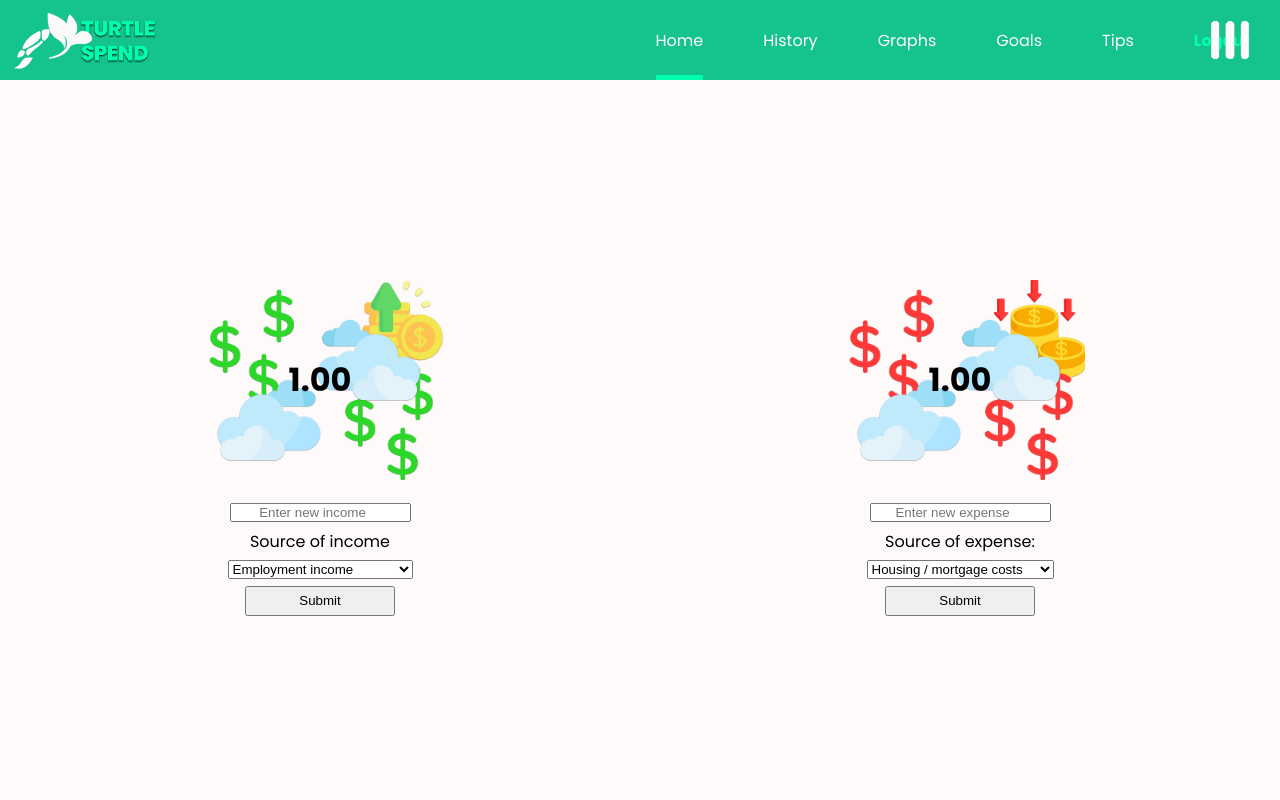
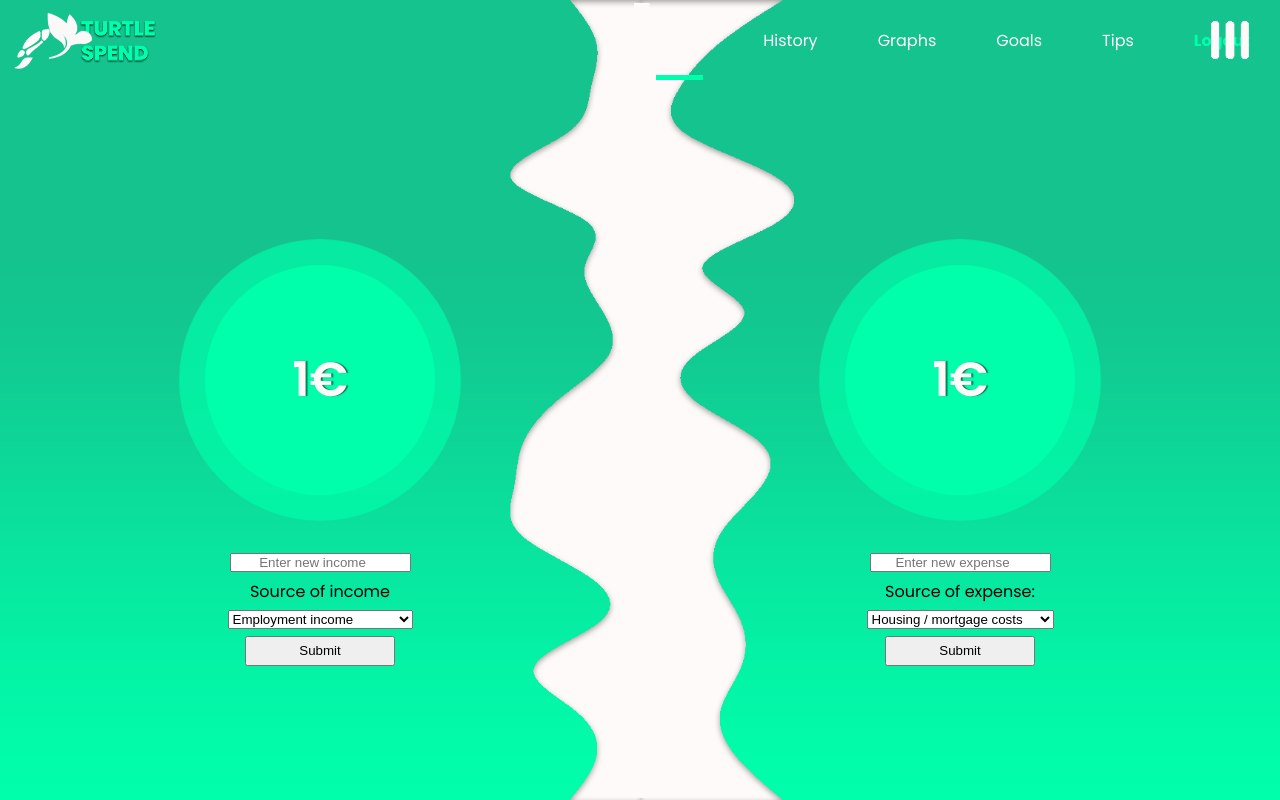
Before and after one commit to AlanWes/Budget-Managment-App, a Django app: page /home/ in a window 1280 px wide. Run offline with Django 4.2, Linux system fonts and the light colour scheme; a user stored in the database is signed in; tables that the repository leaves empty hold one stand-in row (values such as "Sample post").

Commit message:
change home, animation

```diff
--- a/src_projects/Project_Budget/login_register_app/views.py
+++ b/src_projects/Project_Budget/login_register_app/views.py
@@ -86,7 +86,7 @@ def HomePage(request):
         money = user_profile.money
         expense = user_profile.spend
 
-    return render(request, 'home.html', {'money': money, 'expense': expense})
+    return render(request, 'home.html', {'money': format(money, '.2f') if money % 1 != 0 else int(money), 'expense': format(expense, '.2f') if expense % 1 != 0 else int(expense)})
 
 def LogoutPage(request):
     logout(request)
--- a/src_projects/Project_Budget/static/css/home.css
+++ b/src_projects/Project_Budget/static/css/home.css
@@ -3,6 +3,7 @@
 :root {
   --income-how: url('/static/images/income-how.png');
   --spend-how: url('/static/images/spend-how.png');
+  --home-back: url('/static/images/home-back.png');
 }
 
 * {
@@ -19,10 +20,30 @@ body {
 
 .container {
   overflow: hidden;
+  background-image: var(--home-back);
+  background-size: cover;
+  background-position: center;
 }
 
 .underline {
   border-bottom: 5px solid rgb(0, 255, 171);
+}
+
+/* ANIMATIONS */
+
+@keyframes grow-circle {
+  0% {
+    transform: translate(-50%, -50%) scale(1);
+    opacity: 1;
+  }
+  50% {
+    transform: translate(-50%, -50%) scale(1.33);
+    opacity: 0.5;
+  }
+  100% {
+    transform: translate(-50%, -50%) scale(1.66);
+    opacity: 0;
+  }
 }
 
 /* MAIN STYLE */
@@ -36,7 +57,6 @@ body {
   height: 10vh;
   width: 100vw;
   max-width: 100%;
-  background-color: rgb(20, 195, 142, 1);
   background-size: cover;
   box-sizing: border-box;
   z-index: 999;
@@ -93,7 +113,7 @@ body {
   height: 90vh;
   width: 50vw;
   box-sizing: border-box;
-  background-color: rgb(255,250,250);
+  background: transparent;
 }
 
 .income-section form {
@@ -120,18 +140,48 @@ body {
 }
 
 .income-section form .income-how {
+  position: relative;
   display: flex;
   justify-content: center;
   align-items: center;
-  height: 200px;
-  width: 250px;
+  height: 300px;
+  width: 300px;
   margin: 1em;
-  background-image: var(--income-how);
-  background-size: cover;
+}
+
+.income-section form .circle {
+  content: "";
+  position: absolute;
+  top: 50%;
+  left: 50%;
+  transform: translate(-50%, -50%);
+  width: 230px;
+  height: 230px;
+  background-color: rgb(0, 255, 171);
+  border-radius: 50%;
+  z-index: 1;
+}
+
+.income-section form .circle-grow {
+  content: "";
+  position: absolute;
+  top: 50%;
+  left: 50%;
+  transform: translate(-50%, -50%);
+  width: 230px;
+  height: 230px;
+  background-color: rgb(0, 255, 171);
+  border-radius: 50%;
+  animation: grow-circle 3s infinite;
 }
 
 .income-section form .income-how h1 {
-
+  position: relative;
+  z-index: 2;
+  font-size: 3em;
+  font-weight: 600;
+  color: rgb(255,250,250);
+  text-shadow: 2px 0px 1px rgba(13, 125, 90, 1);
 }
 
 /* SPEND SECTION */
@@ -143,7 +193,7 @@ body {
   height: 90vh;
   width: 50vw;
   box-sizing: border-box;
-  background-color: rgb(255,250,250);
+  background: transparent;
 }
 
 .spend-section form {
@@ -170,60 +220,48 @@ body {
 }
 
 .spend-section form .spend-how {
+  position: relative;
   display: flex;
   justify-content: center;
   align-items: center;
-  height: 200px;
-  width: 250px;
+  height: 300px;
+  width: 300px;
   margin: 1em;
-  background-image: var(--spend-how);
-  background-size: cover;
 }
 
-.income-section form label {
+.spend-section form .circle {
+  content: "";
+  position: absolute;
+  top: 50%;
+  left: 50%;
+  transform: translate(-50%, -50%);
+  width: 230px;
+  height: 230px;
+  background-color: rgb(0, 255, 171);
+  border-radius: 50%;
+  z-index: 1;
 }
 
-.spend-section form select {
-  margin: 0.5em;
+.spend-section form .circle-grow {
+  content: "";
+  position: absolute;
+  top: 50%;
+  left: 50%;
+  transform: translate(-50%, -50%);
+  width: 230px;
+  height: 230px;
+  background-color: rgb(0, 255, 171);
+  border-radius: 50%;
+  animation: grow-circle 3s infinite;
 }
 
-.spend-section form button {
-  width: 150px;
-  height: 30px;
-}
-
-.spend-section form .spend-how {
-  display: flex;
-  justify-content: center;
-  align-items: center;
-  height: 200px;
-  width: 250px;
-  margin: 1em;
-  background-image: var(--spend-how);
-  background-size: cover;
-}
-
-.income-section form label {
-}
-
-.spend-section form select {
-  margin: 0.5em;
-}
-
-.spend-section form button {
-  width: 150px;
-  height: 30px;
-}
-
-.spend-section form .spend-how {
-  display: flex;
-  justify-content: center;
-  align-items: center;
-  height: 200px;
-  width: 250px;
-  margin: 1em;
-  background-image: var(--spend-how);
-  background-size: cover;
+.spend-section form .spend-how h1 {
+  position: relative;
+  z-index: 2;
+  font-size: 3em;
+  font-weight: 600;
+  color: rgb(255,250,250);
+  text-shadow: 2px 0px 1px rgba(13, 125, 90, 1);
 }
 
 /* MEDIA */
--- a/src_projects/Project_Budget/templates/home.html
+++ b/src_projects/Project_Budget/templates/home.html
@@ -29,7 +29,9 @@
                 <form action="" method="POST">
                     {% csrf_token %}
                     <div class="income-how">
-                        <h1>{{ money }}</h1>
+                        <h1>{{ money }}€</h1>
+                        <div class="circle"></div>
+                        <div class="circle-grow"></div>
                     </div>
                     <input type="number" name="new_income" placeholder="Enter new income" required>
                     <label for="source-income">Source of income</label>
@@ -49,7 +51,9 @@
                 <form action="" method="POST">
                     {% csrf_token %}
                     <div class="spend-how">
-                        <h1>{{ expense }}</h1>
+                        <h1>{{ expense }}€</h1>
+                        <div class="circle"></div>
+                        <div class="circle-grow"></div>
                     </div>
                     <input type="number" name="new_expense" placeholder="Enter new expense" required>
                     <label for="source-expense">Source of expense:</label>
```
Also changed, not shown: src_projects/Project_Budget/static/images/home-back.png (added).
